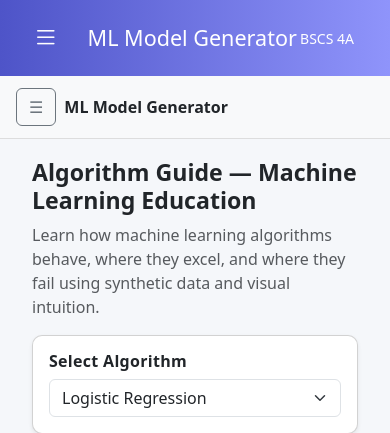
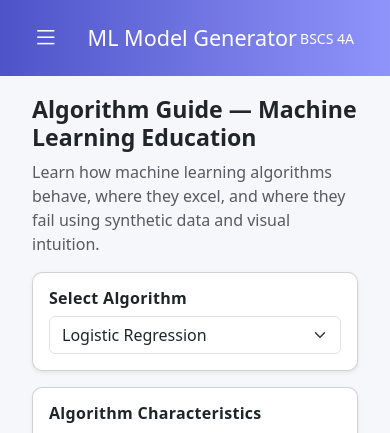
Before and after one commit to MarkGnzls/DATA-GENERATORS, a Flask app: page /algorithm_guide in a window 390 px wide. Shown: the top 433 px of the page. Run offline with Flask 3, Linux system fonts and the light colour scheme; some libraries are stand-ins or nearby versions.

Commit message:
Fix mobile sidebar hamburger toggle

```diff
--- a/templates/base.html
+++ b/templates/base.html
@@ -46,12 +46,7 @@
     </div>
     <div class="me-3 text-white small"> BSCS 4A</div>
   </header>
-  <header class="mobile-header d-lg-none">
-  <button id="sidebarToggle" class="btn btn-outline-secondary">
-    ☰
-  </button>
-  <span class="ms-2 fw-bold">ML Model Generator</span>
-</header>
+
 
   <!-- Workspace -->
   <div class="workspace">
```
